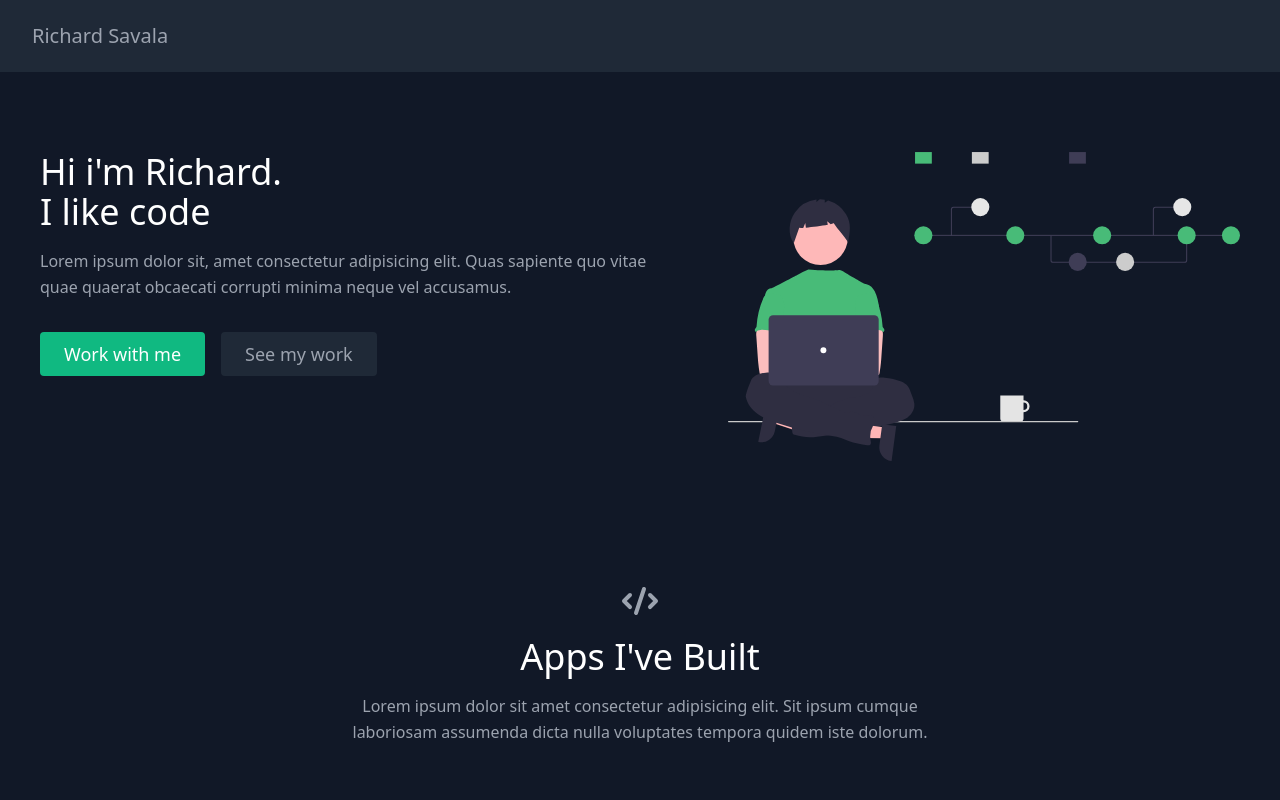
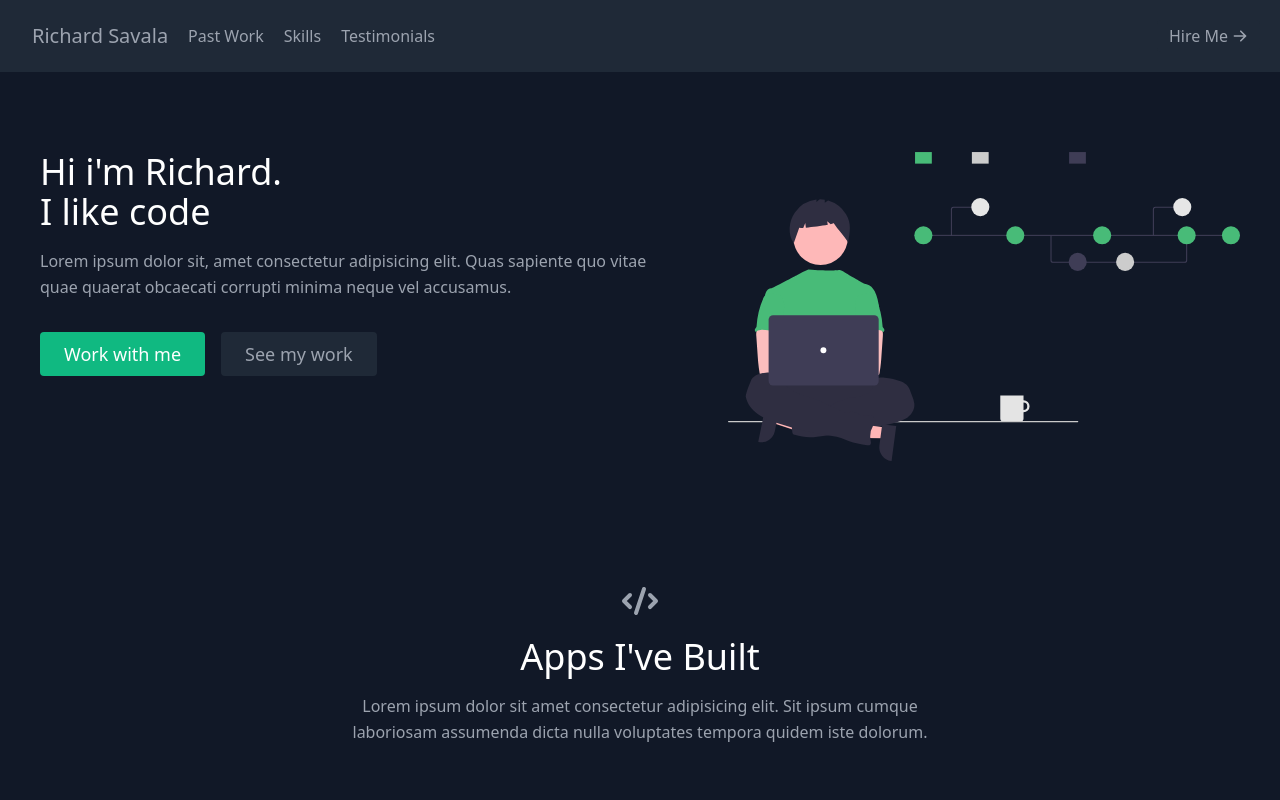
Before and after one commit to richardsavala/react-portfolio, a React (Create React App) app: page / in a window 1280 px wide. Shown: the top 800 px of the page. Built offline with nearby package versions, Linux system fonts and the light colour scheme.

Commit message:
Add files via upload
react portfolio - navbar
in Navbar.js changed some shit probably

```diff
--- a/src/components/Navbar.js
+++ b/src/components/Navbar.js
@@ -11,8 +11,23 @@ export default function Navbar() {
           </a>
         </a>
         <nav className="md:mr-auto md:ml-4 md:py-1 md:pl-1 md:boerder-1 md:border-gray-700">
-          <a href="#projects" className="mr-5 hover:text-white"></a>
+          <a href="#projects" className="mr-5 hover:text-white">
+            Past Work
+          </a>
+          <a href="#skills" className="mr-5 hover:text-white">
+            Skills
+          </a>
+          <a href="#testimonials" className="mr-5 hover:text-white">
+            Testimonials
+          </a>
         </nav>
+        <a
+          href="#contact"
+          className="inline-flex items-center bg-gray-800 border-0 py-1 px-3 focus:outline-none hover:bg-gray-700 rounded text-base mt-4 md:mt-0"
+        >
+          Hire Me
+          <ArrowRightIcon className="w-4 h-4 ml-1" />
+        </a>
       </div>
     </header>
   );
```
